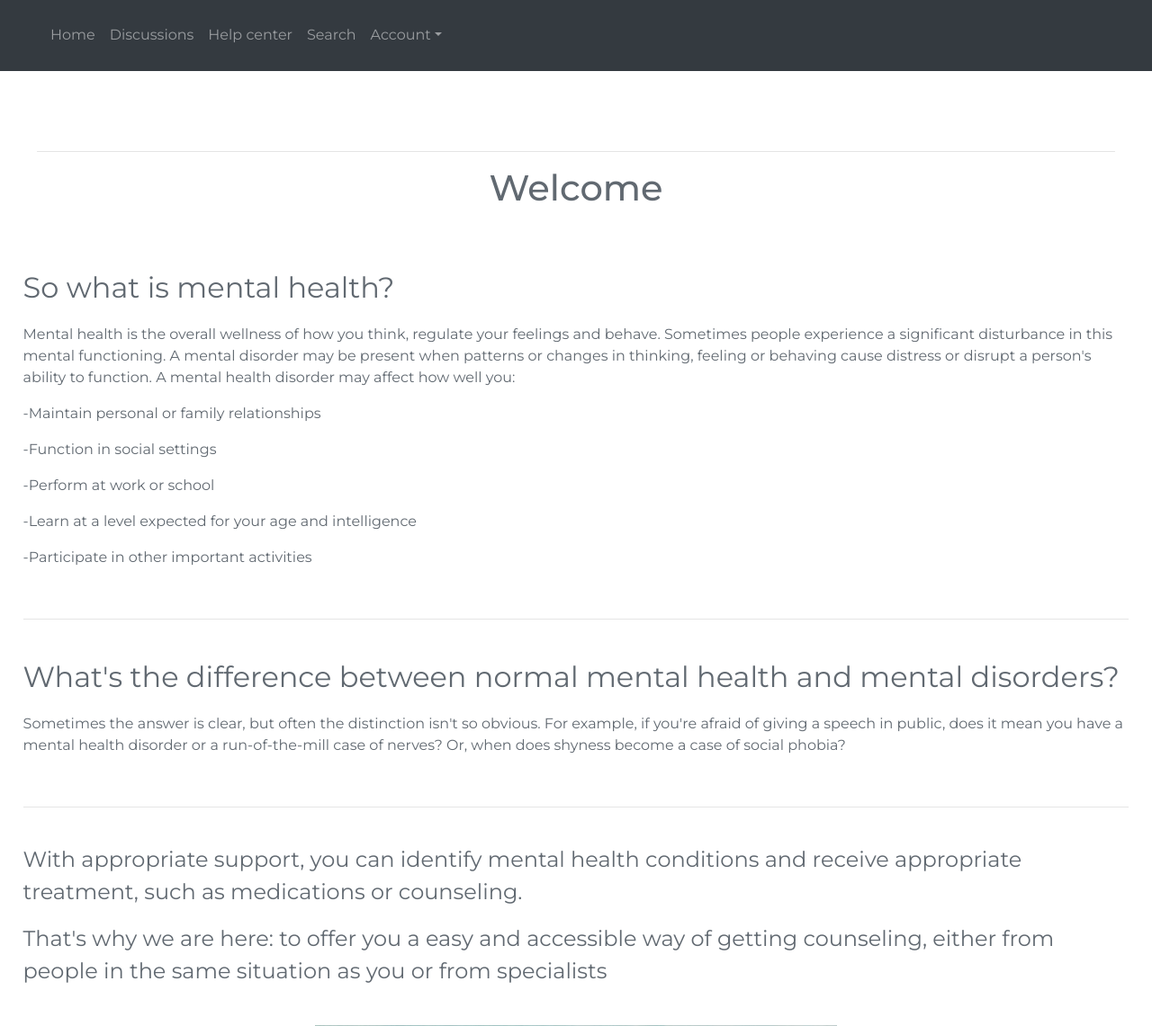
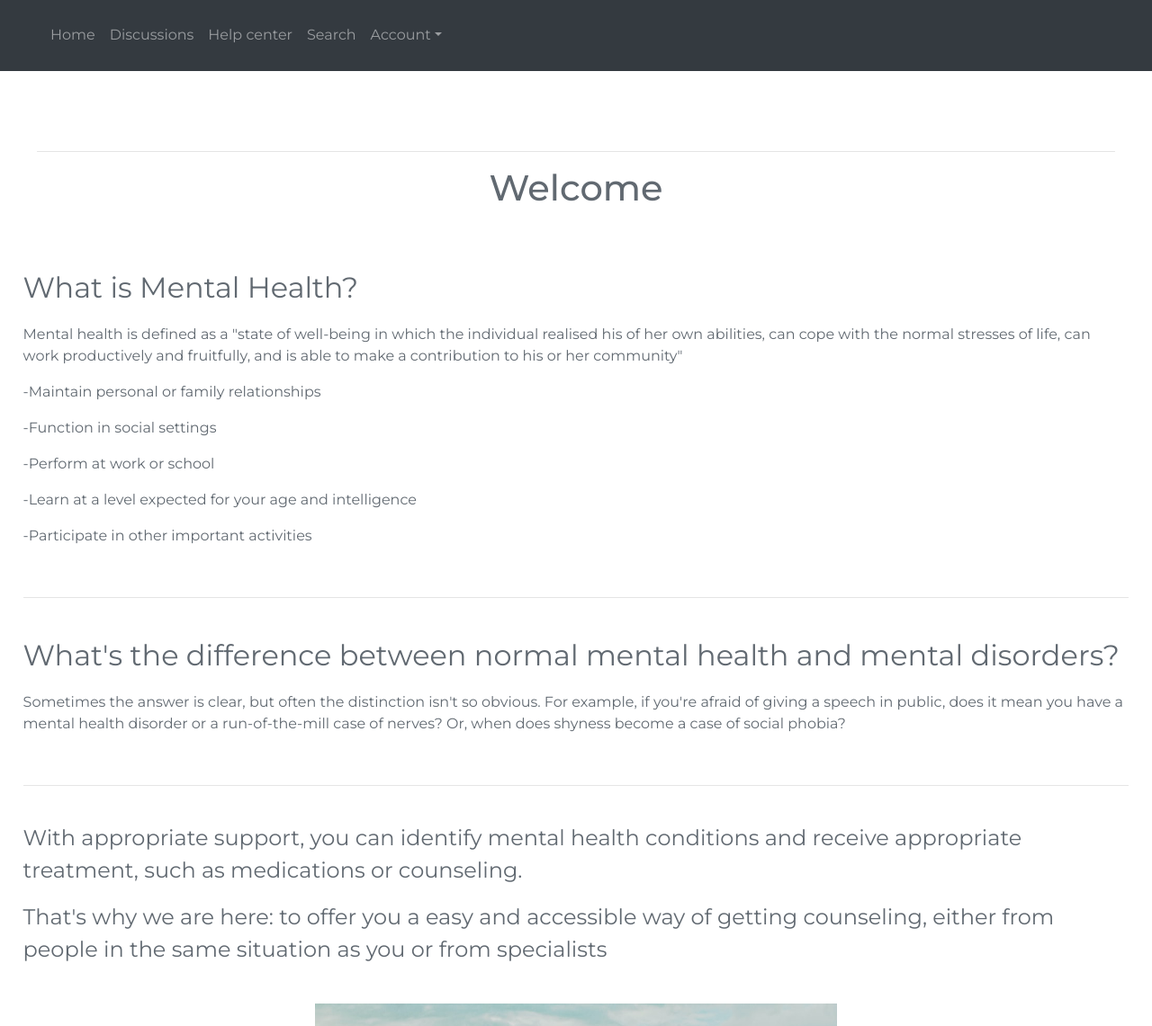
Before and after one commit to rainestormee/unisupportonline, a Django app: page / in a window 1280 px wide. Shown: the part 806-1947 px from the top of the page at 90% size. Run offline with Django 3.2, Linux system fonts and the light colour scheme; some libraries are stand-ins or nearby versions.

Commit message:
adding content

```diff
--- a/uniSupportOnline/uniSupportOnline/templates/home.html
+++ b/uniSupportOnline/uniSupportOnline/templates/home.html
@@ -73,12 +73,8 @@
 		<hr>
 		<h1 class="text-center text-black">Welcome</h1>
 	</div>
-	<p style="font-size: 4vh">So what is mental health?</p>
-		<p style="font-size: 2vh">Mental health is the overall wellness of how you think,
-		regulate your feelings and behave. Sometimes people experience a significant disturbance
-		in this mental functioning. A mental disorder may be present when patterns or changes in
-		thinking, feeling or behaving cause distress or disrupt a person's ability to function.
-		A mental health disorder may affect how well you:
+	<p style="font-size: 4vh">What is Mental Health?</p>
+		<p style="font-size: 2vh">Mental health is defined as a "state of well-being in which the individual realised his of her own abilities, can cope with the normal stresses of life, can work productively and fruitfully, and is able to make a contribution to his or her community"
 	   <p style="font-size: 2vh">-Maintain personal or family relationships</p>
  	 	 <p style="font-size: 2vh">-Function in social settings</p>
 	   <p style="font-size: 2vh">-Perform at work or school</p>
```
